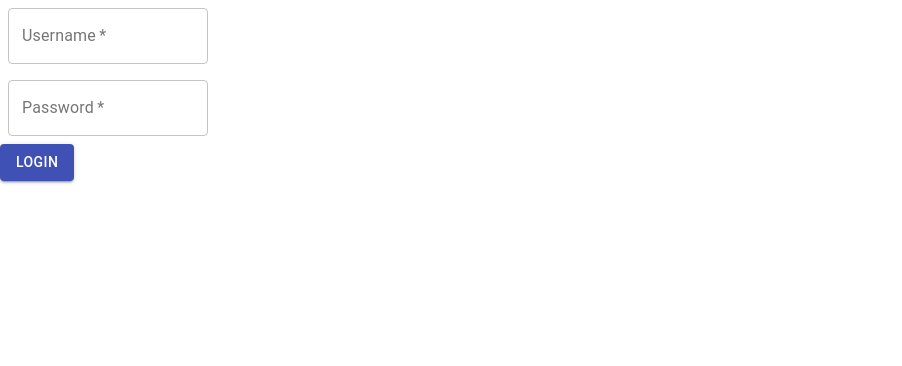
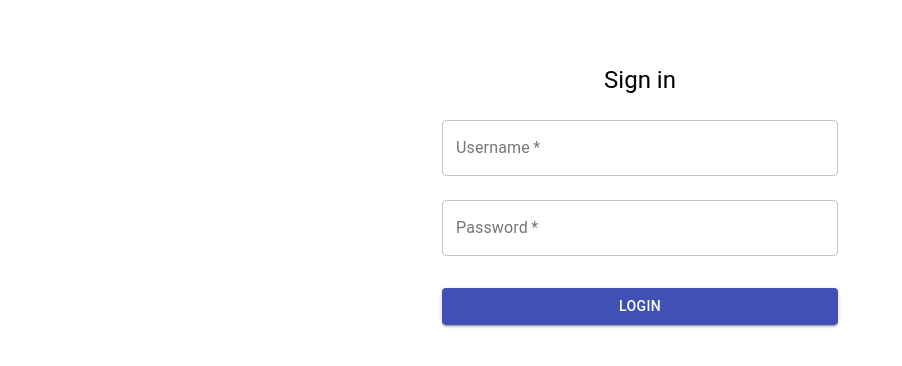
Before and after one commit to Alistar542/Tracker, a React (Create React App) app: page / in a window 1280 px wide. Shown: the top 366 px of the page, without its empty margins (0-902 px from the left). Built offline with nearby package versions, Linux system fonts and the light colour scheme.

Commit message:
Login changes

```diff
--- a/src/components/Login/LoginComponent.js
+++ b/src/components/Login/LoginComponent.js
@@ -4,13 +4,22 @@ import { makeStyles } from '@material-ui/core/styles';
 import Button from '@material-ui/core/Button';
 import {useAuth} from './context/auth';
 import { Redirect } from "react-router-dom";
+import Typography from '@material-ui/core/Typography';
+import Container from '@material-ui/core/Container';
 
 const useStyles = makeStyles(theme => ({
     root: {
-      '& .MuiTextField-root': {
-        margin: theme.spacing(1),
-        width: 200,
-      },
+        width: '100%',
+        marginTop: theme.spacing(1),
+    },
+    paper: {
+      marginTop: theme.spacing(8),
+      display: 'flex',
+      flexDirection: 'column',
+      alignItems: 'center',
+    },
+    submit: {
+      margin: theme.spacing(3, 0, 2),
     },
   }));
 
@@ -30,7 +39,7 @@ export default function LoginComponent(){
 
     const onChangeUserName=(event)=>{
         event.preventDefault();
-        setUsername(event.target.value)
+        setUsername(event.target.value.toLowerCase())
     }
 
     const onChangeUserPassword=(event)=>{
@@ -42,7 +51,7 @@ export default function LoginComponent(){
 
   const handleSubmit=(event)=>{
       event.preventDefault();
-      if(username=='admin' && password=='admin'){
+      if(username==='admin' && password==='admin'){
         setLoggedIn(true);
         setAuthTokens("abc")
       }
@@ -54,26 +63,42 @@ export default function LoginComponent(){
   }
 
     return(
+      <Container component="main" maxWidth="xs">
+        <div className={classes.paper}>
+        <Typography component="h1" variant="h5">
+          Sign in
+        </Typography>
         <form className={classes.root} noValidate autoComplete="off" onSubmit={handleSubmit}>
             <TextField
                 required
+                fullWidth
                 id="outlined-required"
                 label="Username"
                 variant="outlined"
+                margin="normal"
                 onChange={onChangeUserName}
+                value={username}
             />
-            <br></br>
+
             <TextField
                 required
+                fullWidth
                 id="outlined-password-input"
                 label="Password"
                 type="password"
                 autoComplete="current-password"
                 variant="outlined"
+                margin="normal"
                 onChange={onChangeUserPassword}
             />
             <br></br>
-            <Button variant="contained" color="primary" type="submit"> LOGIN </Button>
+            <Button
+            fullWidth
+            variant="contained"
+            className={classes.submit}
+            color="primary" type="submit"> LOGIN </Button>
         </form>
+        </div>
+        </Container>
     );
 }
--- a/src/components/Login/PrivateRoute.js
+++ b/src/components/Login/PrivateRoute.js
@@ -12,7 +12,7 @@ export default function PrivateRoute({ component: Component, ...rest }) {
         isAuthenticated ? (
           <Component {...props} />
         ) : (
-          <Redirect to="/" />
+          <Redirect basename={process.env.PUBLIC_URL} to="/" />
         )
       }
     />
--- a/src/index.js
+++ b/src/index.js
@@ -3,7 +3,7 @@ import ReactDOM from 'react-dom';
 import './index.css';
 import App from './App';
 import * as serviceWorker from './serviceWorker';
-import { BrowserRouter as Router } from 'react-router-dom';
+import { HashRouter as Router } from 'react-router-dom';
 
 ReactDOM.render(<Router basename={process.env.PUBLIC_URL}>< App /></Router>, document.getElementById('root'));
 
--- a/src/materialComponents/miniDrawer.js
+++ b/src/materialComponents/miniDrawer.js
@@ -24,6 +24,9 @@ import {UserComponent} from '../components/UserComponent';
 import {FetchUserComponent} from '../components/FetchUserComponent';
 import CreateUserComponent from '../components/CreateUserComponent';
 import SearchIcon from '@material-ui/icons/Search';
+import PowerSettingsNewIcon from '@material-ui/icons/PowerSettingsNew';
+import { useAuth } from "../components/Login/context/auth";
+import { Redirect } from "react-router-dom";
 
 
 
@@ -97,6 +100,7 @@ export default function MiniDrawer() {
   const classes = useStyles();
   const theme = useTheme();
   const [open, setOpen] = React.useState(false);
+  const [isLoggedIn, setLoggedIn] = React.useState(true);
 
   const handleDrawerOpen = () => {
     setOpen(true);
@@ -105,6 +109,16 @@ export default function MiniDrawer() {
   const handleDrawerClose = () => {
     setOpen(false);
   };
+
+  const { setAuthTokens } = useAuth();
+  const logout=()=>{
+    setAuthTokens();
+    setLoggedIn(false);
+  }
+  const {authTokens} = useAuth();
+  if (!isLoggedIn && !authTokens) {
+    return <Redirect to="/" />;
+  }
 
   return (
     <div className={classes.root}>
@@ -173,6 +187,10 @@ export default function MiniDrawer() {
               <ListItemText primary={text} />
             </ListItem>
           ))}
+           <ListItem button key='logout' onClick={logout}>
+              <ListItemIcon><PowerSettingsNewIcon /></ListItemIcon>
+              <ListItemText primary='Logout' />
+            </ListItem>
         </List>
       </Drawer>
 
```
Also changed, not shown: src/App.js (+1 -8 lines).
